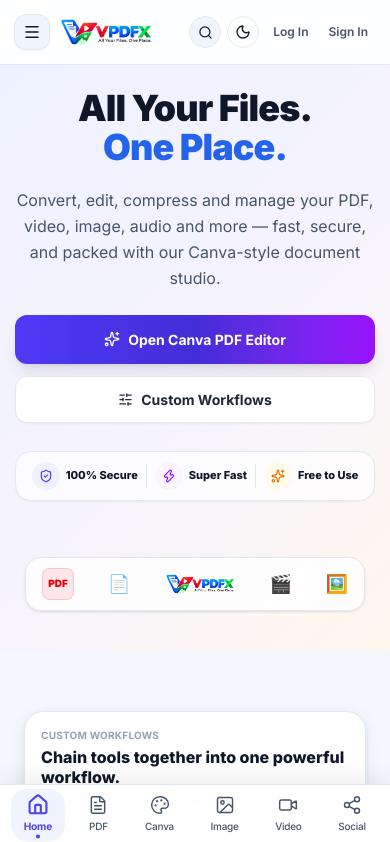
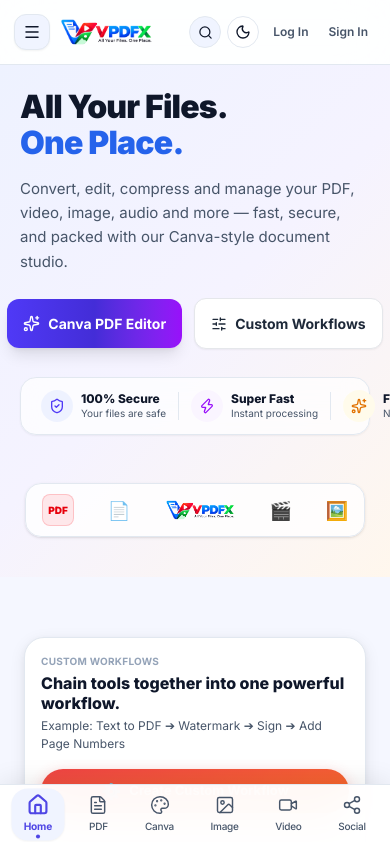
Before and after one commit to manishtarjan2/VPDFX, a Next.js app in the folder apps/web/: page / in a window 390 px wide. Shown: the top 842 px of the page. Built offline with nearby package versions, Linux system fonts and the light colour scheme.

Commit message:
style(home): align hero text to left and span full width on mobile

```diff
--- a/apps/web/src/app/page.tsx
+++ b/apps/web/src/app/page.tsx
@@ -317,68 +317,68 @@
           : "linear-gradient(135deg, #eef2ff 0%, #f5f3ff 50%, #fff7ed 100%)",
       }}
     >
-      <div className="max-w-[1200px] mx-auto flex flex-col md:flex-row items-center justify-between gap-10 md:gap-14 relative z-10">
-        <div className="vx-fade-left flex-1 max-w-[620px] text-center md:text-left">
-          <h1 className="text-[clamp(36px,5.5vw,60px)] font-black leading-[1.08] tracking-tight mb-5 text-[var(--text-primary)]">
+      <div className="max-w-[1200px] mx-auto flex flex-col md:flex-row items-start md:items-center justify-between gap-8 md:gap-14 relative z-10 w-full px-1 sm:px-0">
+        <div className="w-full flex-1 max-w-[620px] flex flex-col items-start text-left">
+          <h1 className="w-full text-[clamp(32px,5.5vw,56px)] font-black leading-[1.12] tracking-tight mb-4 text-[var(--text-primary)] text-left">
             All Your Files.<br />
             <span className="text-[#2563eb]">One Place.</span>
           </h1>
 
-          <p className="text-[16px] sm:text-[18px] text-[var(--text-secondary)] leading-relaxed mb-6 max-w-[500px] mx-auto md:mx-0">
+          <p className="w-full text-[15px] sm:text-[18px] text-[var(--text-secondary)] leading-relaxed mb-6 text-left">
             Convert, edit, compress and manage your PDF, video, image, audio and more — fast, secure, and packed with our Canva-style document studio.
           </p>
 
-          {/* Action CTAs: Direct Editor Link & Tools */}
-          <div className="flex flex-col sm:flex-row items-stretch sm:items-center justify-center md:justify-start gap-3 mb-7 max-w-[420px] mx-auto md:mx-0">
+          {/* Action CTAs: Full width horizontal layout */}
+          <div className="flex flex-row items-center justify-center md:justify-start gap-3 sm:gap-4 mb-7 w-full">
             <a
               href="/editor"
-              className="flex items-center justify-center gap-2 px-6 py-3.5 rounded-xl bg-gradient-to-r from-indigo-600 via-indigo-700 to-purple-600 text-white font-bold text-[14px] sm:text-[15px] shadow-lg hover:shadow-indigo-500/25 hover:scale-[1.02] active:scale-98 transition-all no-underline"
+              className="flex-1 flex items-center justify-center gap-2 px-4 sm:px-6 py-3.5 rounded-xl bg-gradient-to-r from-indigo-600 via-indigo-700 to-purple-600 text-white font-bold text-[14px] sm:text-[16px] shadow-lg hover:shadow-indigo-500/25 hover:scale-[1.01] active:scale-98 transition-all no-underline whitespace-nowrap"
             >
-              <Sparkles size={16} />
-              <span>Open Canva PDF Editor</span>
+              <Sparkles size={17} className="shrink-0" />
+              <span>Canva PDF Editor</span>
             </a>
             <a
               href="/workflow"
-              className="flex items-center justify-center gap-2 px-5 py-3 rounded-xl bg-white dark:bg-white/10 hover:bg-gray-50 border border-gray-200 dark:border-gray-700 text-gray-800 dark:text-gray-100 font-bold text-[14px] sm:text-[15px] shadow-xs hover:scale-[1.02] active:scale-98 transition-all no-underline"
+              className="flex-1 flex items-center justify-center gap-2 px-4 sm:px-6 py-3.5 rounded-xl bg-white dark:bg-white/10 hover:bg-gray-50 border border-gray-200 dark:border-gray-700 text-gray-800 dark:text-gray-100 font-bold text-[14px] sm:text-[16px] shadow-xs hover:scale-[1.01] active:scale-98 transition-all no-underline whitespace-nowrap"
             >
-              <SlidersHorizontal size={15} />
+              <SlidersHorizontal size={16} className="shrink-0" />
               <span>Custom Workflows</span>
             </a>
           </div>
 
-          {/* Three Feature Badges: Guaranteed single horizontal line on all mobile screens */}
-          <div className="flex flex-row items-center justify-between w-full py-2.5 px-3 rounded-2xl bg-white/70 dark:bg-white/5 backdrop-blur-md border border-[var(--border)] shadow-xs max-w-[480px] mx-auto md:mx-0">
-            <div className="flex flex-1 items-center justify-center sm:justify-start gap-1.5 sm:gap-2 px-1">
-              <div className="w-7 h-7 sm:w-8 sm:h-8 rounded-full bg-indigo-50 dark:bg-indigo-950/40 text-indigo-600 dark:text-indigo-400 flex items-center justify-center shrink-0">
-                <ShieldCheck size={14} className="sm:w-4 sm:h-4" />
+          {/* Three Feature Badges: Full width horizontal single line strip */}
+          <div className="flex flex-row items-center justify-between w-full py-3 px-4 sm:px-6 rounded-2xl bg-white/70 dark:bg-white/5 backdrop-blur-md border border-[var(--border)] shadow-xs">
+            <div className="flex flex-1 items-center justify-center sm:justify-start gap-2 px-1">
+              <div className="w-8 h-8 rounded-full bg-indigo-50 dark:bg-indigo-950/40 text-indigo-600 dark:text-indigo-400 flex items-center justify-center shrink-0">
+                <ShieldCheck size={16} />
               </div>
               <div className="min-w-0 text-left">
-                <div className="text-[11px] sm:text-[13px] font-extrabold text-[var(--text-primary)] leading-tight whitespace-nowrap">100% Secure</div>
-                <div className="text-[9px] sm:text-[11px] text-[var(--text-secondary)] whitespace-nowrap hidden sm:block">Your files are safe</div>
+                <div className="text-[12px] sm:text-[13px] font-extrabold text-[var(--text-primary)] leading-tight whitespace-nowrap">100% Secure</div>
+                <div className="text-[10px] sm:text-[11px] text-[var(--text-secondary)] whitespace-nowrap">Your files are safe</div>
               </div>
             </div>
 
-            <div className="w-px h-6 bg-[var(--border)] shrink-0 mx-1" />
+            <div className="w-px h-7 bg-[var(--border)] shrink-0 mx-2" />
 
-            <div className="flex flex-1 items-center justify-center sm:justify-start gap-1.5 sm:gap-2 px-1">
-              <div className="w-7 h-7 sm:w-8 sm:h-8 rounded-full bg-purple-50 dark:bg-purple-950/40 text-purple-600 dark:text-purple-400 flex items-center justify-center shrink-0">
-                <Zap size={14} className="sm:w-4 sm:h-4" />
+            <div className="flex flex-1 items-center justify-center sm:justify-start gap-2 px-1">
+              <div className="w-8 h-8 rounded-full bg-purple-50 dark:bg-purple-950/40 text-purple-600 dark:text-purple-400 flex items-center justify-center shrink-0">
+                <Zap size={16} />
               </div>
               <div className="min-w-0 text-left">
-                <div className="text-[11px] sm:text-[13px] font-extrabold text-[var(--text-primary)] leading-tight whitespace-nowrap">Super Fast</div>
-                <div className="text-[9px] sm:text-[11px] text-[var(--text-secondary)] whitespace-nowrap hidden sm:block">Instant processing</div>
+                <div className="text-[12px] sm:text-[13px] font-extrabold text-[var(--text-primary)] leading-tight whitespace-nowrap">Super Fast</div>
+                <div className="text-[10px] sm:text-[11px] text-[var(--text-secondary)] whitespace-nowrap">Instant processing</div>
               </div>
             </div>
 
-            <div className="w-px h-6 bg-[var(--border)] shrink-0 mx-1" />
+            <div className="w-px h-7 bg-[var(--border)] shrink-0 mx-2" />
 
-            <div className="flex flex-1 items-center justify-center sm:justify-start gap-1.5 sm:gap-2 px-1">
-              <div className="w-7 h-7 sm:w-8 sm:h-8 rounded-full bg-amber-50 dark:bg-amber-950/40 text-amber-600 dark:text-amber-400 flex items-center justify-center shrink-0">
-                <Sparkles size={14} className="sm:w-4 sm:h-4" />
+            <div className="flex flex-1 items-center justify-center sm:justify-start gap-2 px-1">
+              <div className="w-8 h-8 rounded-full bg-amber-50 dark:bg-amber-950/40 text-amber-600 dark:text-amber-400 flex items-center justify-center shrink-0">
+                <Sparkles size={16} />
               </div>
               <div className="min-w-0 text-left">
-                <div className="text-[11px] sm:text-[13px] font-extrabold text-[var(--text-primary)] leading-tight whitespace-nowrap">Free to Use</div>
-                <div className="text-[9px] sm:text-[11px] text-[var(--text-secondary)] whitespace-nowrap hidden sm:block">No installation</div>
+                <div className="text-[12px] sm:text-[13px] font-extrabold text-[var(--text-primary)] leading-tight whitespace-nowrap">Free to Use</div>
+                <div className="text-[10px] sm:text-[11px] text-[var(--text-secondary)] whitespace-nowrap">No installation</div>
               </div>
             </div>
           </div>
```
